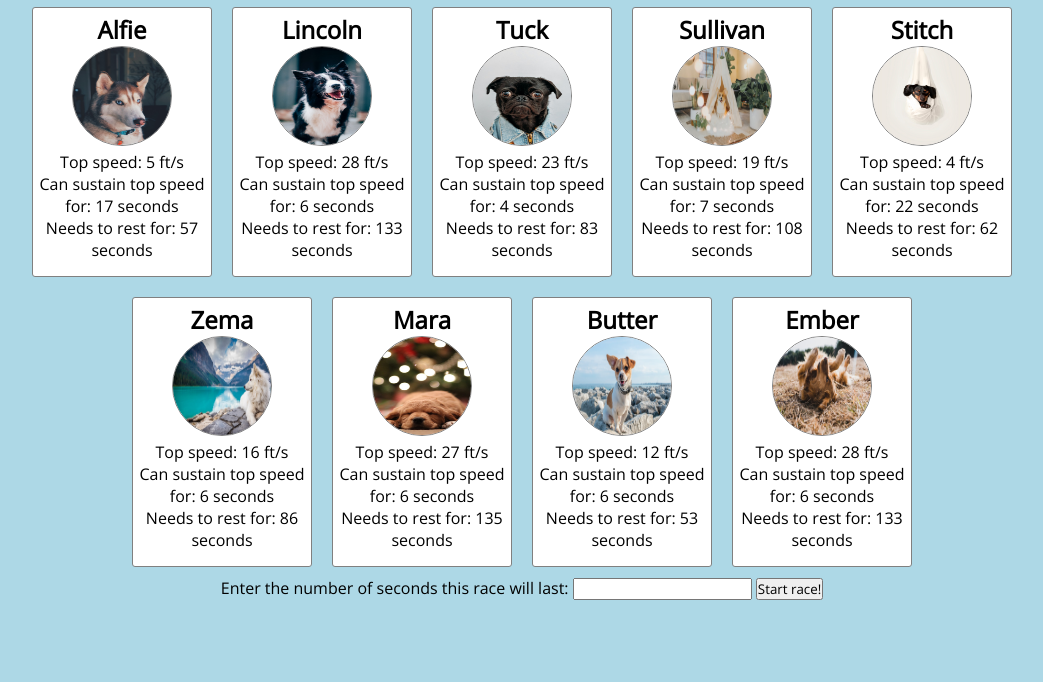
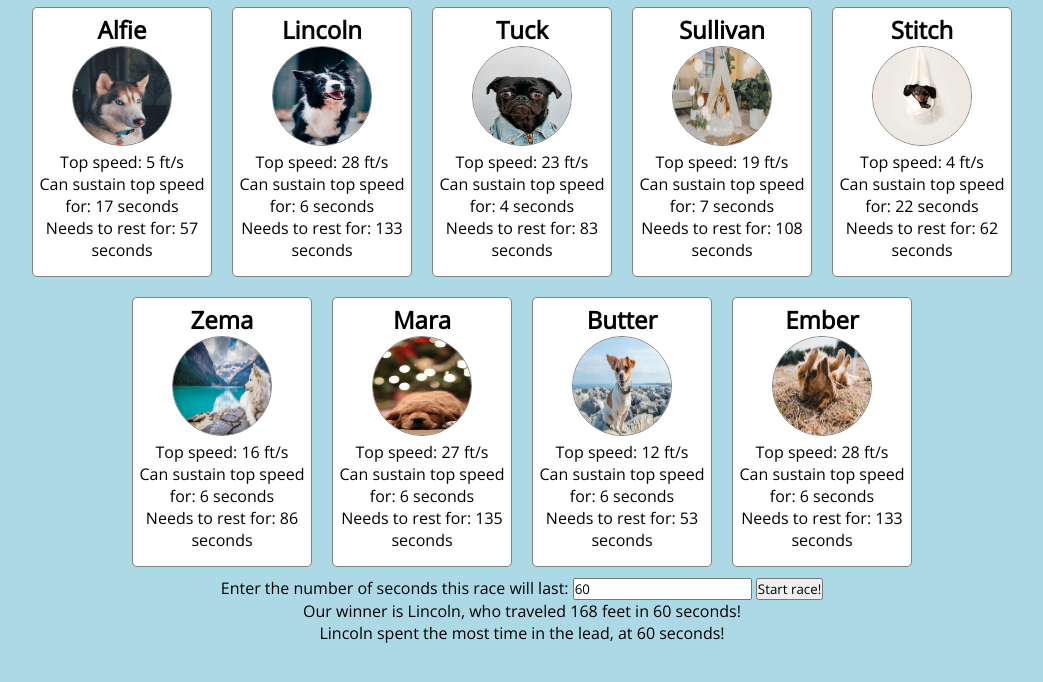
Before and after one commit to ericwm76/schoolrunner-challenge, a plain HTML site: page index.html in a window 1280 px wide. Both pictures are taken after a click on the button "Start race!". Shown: the part 46-728 px from the top of the page, without its empty margins (118-1161 px from the left). Drawn offline with nearby package versions, Linux system fonts and the light colour scheme.

Commit message:
Append HTML element to announce the winner of each race

```diff
--- a/index.html
+++ b/index.html
@@ -76,7 +76,9 @@
       </div>
     </div>
     <label for="seconds">Enter the number of seconds this race will last: </label>
-    <input type="number" id="seconds">
+    <input type="number" id="time" value="60">
     <button id="start-btn">Start race!</button>
+    <p id="announcement"></p>
   </main>
+  <script type="text/javascript" src="index.js"></script>
 </body>
--- a/index.js
+++ b/index.js
@@ -10,7 +10,19 @@ const dogs = {
   Ember: {speed: 15, runningInterval: 4, restingInterval: 50},
 };
 
-const startBtn = document.querySelector('#start-btn')
+const startBtn = document.querySelector('#start-btn');
+const time = document.querySelector('#time');
+const announcement = document.querySelector('#announcement');
+
+const runRace = e => {
+  e.preventDefault();
+  let distanceWinner = findWinner(time.value);
+  let timeWinner = awardPoints(time.value);
+  announcement.innerHTML = `
+    <p>Our winner is ${distanceWinner.name}, who traveled ${distanceWinner.distance} feet in ${time.value} seconds!</p>
+    <p>${timeWinner.name} spent the most time in the lead, at ${timeWinner.points} seconds!</p>
+    `
+}
 
 const findTotalInterval = name => {
   return (dogs[name].runningInterval + dogs[name].restingInterval);
@@ -48,11 +60,10 @@ const findWinner = seconds => {
     })
     .sort((a, b) => b.distance - a.distance);
   const winner = distances[0];
-  console.log(winner)
   return winner;
 };
 
-findWinner(3461);
+// findWinner(3461);
 // After 3461 seconds:
 // Our winner is Butter, who has travelled 4248 ft.
 // In second place is Lincoln, who has travelled 4200 ft.
@@ -60,7 +71,8 @@ findWinner(3461);
 // Yay Butter!
 
 const awardPoints = seconds => {
-  const dogPoints = Object.keys(dogs).reduce((acc, name) => {
+  const dogNames = Object.keys(dogs)
+  const dogPoints = dogNames.reduce((acc, name) => {
     acc[name] = 0;
     return acc;
   }, {});
@@ -68,13 +80,16 @@ const awardPoints = seconds => {
      let winner = findWinner(i);
      dogPoints[winner.name]++;
   };
-  console.log(dogPoints);
-  return dogPoints;
+  let points = Object.values(dogPoints).sort((a, b) => b - a)
+  let winningDog = { name: dogNames.find(dogName => dogPoints[dogName] === points[0]), points: points[0] }
+  return winningDog
 };
 
-awardPoints(3461);
+// awardPoints(3461);
 // After 3461 seconds:
 // In first place is Lincoln, who has spent 2422 seconds in the lead.
 // In second place is Butter, who has spent 822 seconds in the lead.
 // In third place is Sullivan, who has spent 189 seconds in the lead.
 // Yay Lincoln!
+
+startBtn.addEventListener('click', runRace)
--- a/styles.css
+++ b/styles.css
@@ -21,7 +21,7 @@ main {
   width: 180px;
   height: 270px;
   border: 1px solid gray;
-  border-radius: 3px;
+  border-radius: 5px;
   margin: 10px;
   padding: 5px;
 }
```
